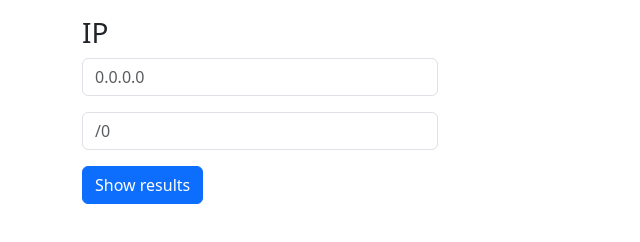
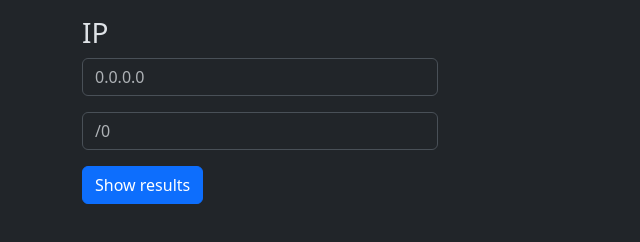
Before and after one commit to MatejMa2ur/IP-calculator, a plain HTML site: page index.html in a window 1280 px wide. Shown: the whole page, without its empty margins (0-640 px from the left). Drawn offline with nearby package versions, Linux system fonts and the light colour scheme.

Commit message:
Change theme to dark theme color

```diff
--- a/index.html
+++ b/index.html
@@ -15,7 +15,7 @@
   <meta name="theme-color" content="#fafafa">
 </head>
 
-<body class="container pt-3">
+<body class="container pt-3" data-bs-theme="dark">
 
   <h3>IP</h3>
   <div class="row">
```
